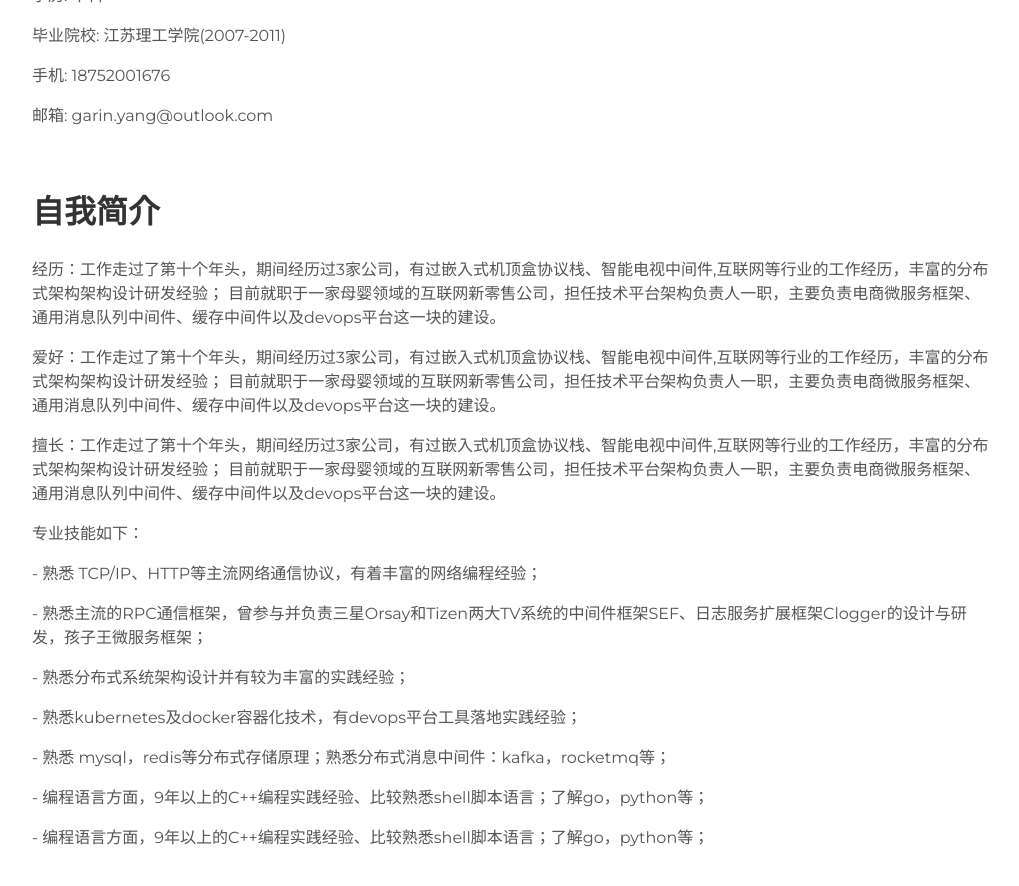
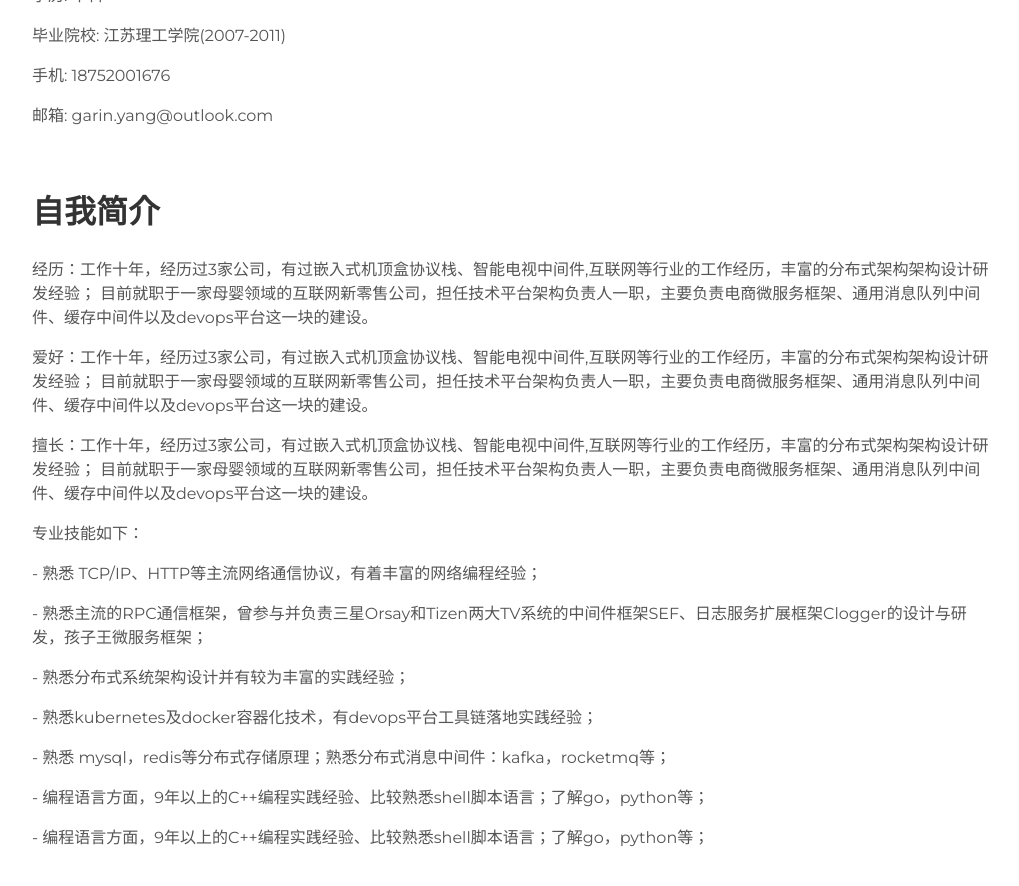
Before and after one commit to garinyang/profile, a Jekyll site: the page built from index.html, in a window 1280 px wide and 900 px high, scrolled down 1127 px. Shown: the top 886 px of the window, without its empty margins (128-1147 px from the left). Built offline with Jekyll 4.4.1, drawn with Linux system fonts in a browser that asks for light colours; nearby versions of some CDN libraries.

Commit message:
up 11/28

```diff
--- a/_config.yml
+++ b/_config.yml
@@ -12,12 +12,12 @@ birth: 1988-08-15
 education: 本科
 school: 江苏理工学院(2007-2011)
 mobile: 18752001676
-user_description_1: 工作走过了第十个年头，期间经历过3家公司，有过嵌入式机顶盒协议栈、智能电视中间件,互联网等行业的工作经历，丰富的分布式架构架构设计研发经验；
+user_description_1: 工作十年，经历过3家公司，有过嵌入式机顶盒协议栈、智能电视中间件,互联网等行业的工作经历，丰富的分布式架构架构设计研发经验；
                     目前就职于一家母婴领域的互联网新零售公司，担任技术平台架构负责人一职，主要负责电商微服务框架、通用消息队列中间件、缓存中间件以及devops平台这一块的建设。
 user_description_2: 熟悉 TCP/IP、HTTP等主流网络通信协议，有着丰富的网络编程经验；
 user_description_3: 熟悉主流的RPC通信框架，曾参与并负责三星Orsay和Tizen两大TV系统的中间件框架SEF、日志服务扩展框架Clogger的设计与研发，孩子王微服务框架；
 user_description_4: 熟悉分布式系统架构设计并有较为丰富的实践经验；
-user_description_5: 熟悉kubernetes及docker容器化技术，有devops平台工具落地实践经验；
+user_description_5: 熟悉kubernetes及docker容器化技术，有devops平台工具链落地实践经验；
 user_description_6: 熟悉 mysql，redis等分布式存储原理；熟悉分布式消息中间件：kafka，rocketmq等；
 user_description_7: 编程语言方面，9年以上的C++编程实践经验、比较熟悉shell脚本语言；了解go，python等；
 user_description_8: 有空就会看书、偶尔听听音乐，难得一次的足球；
```
